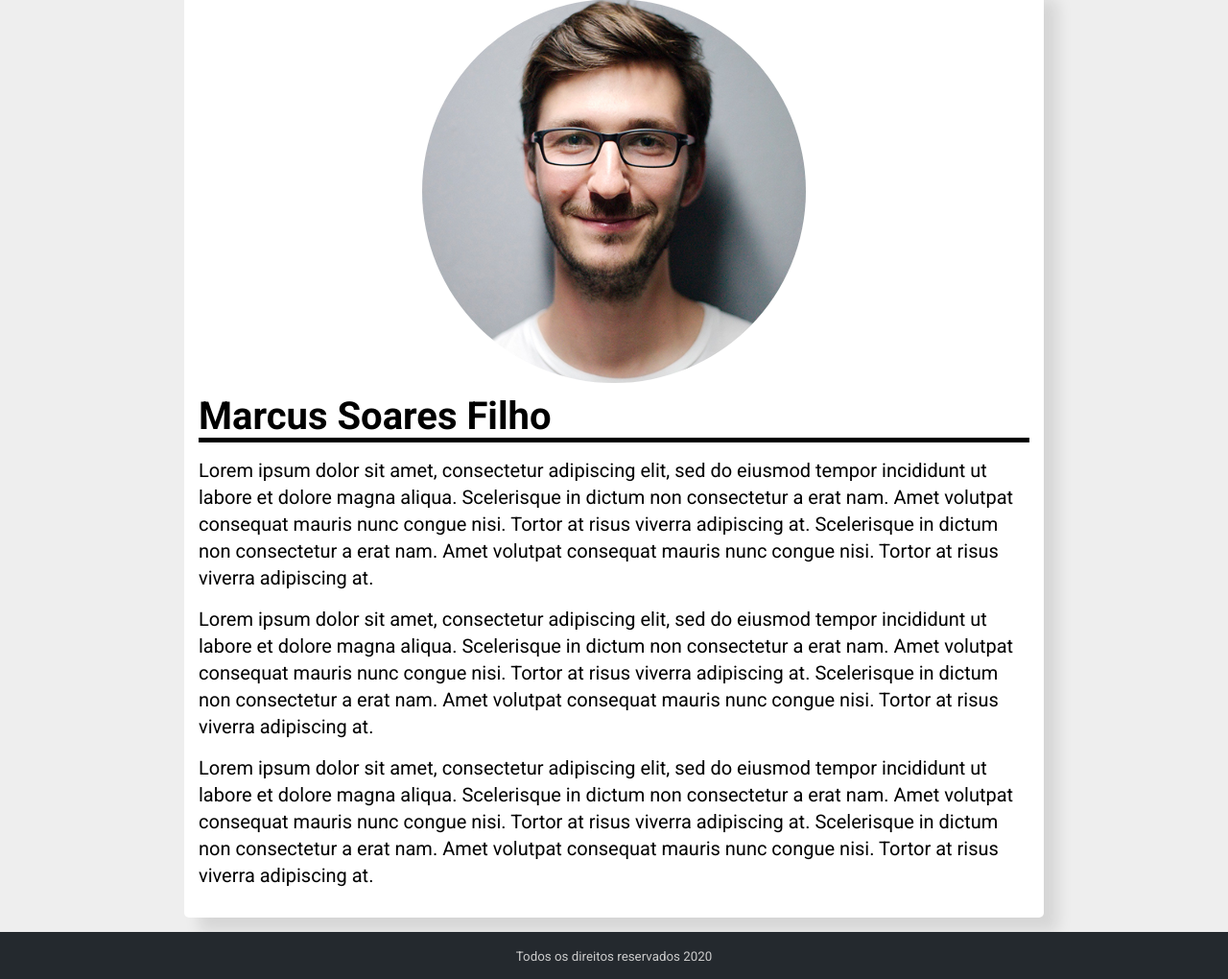
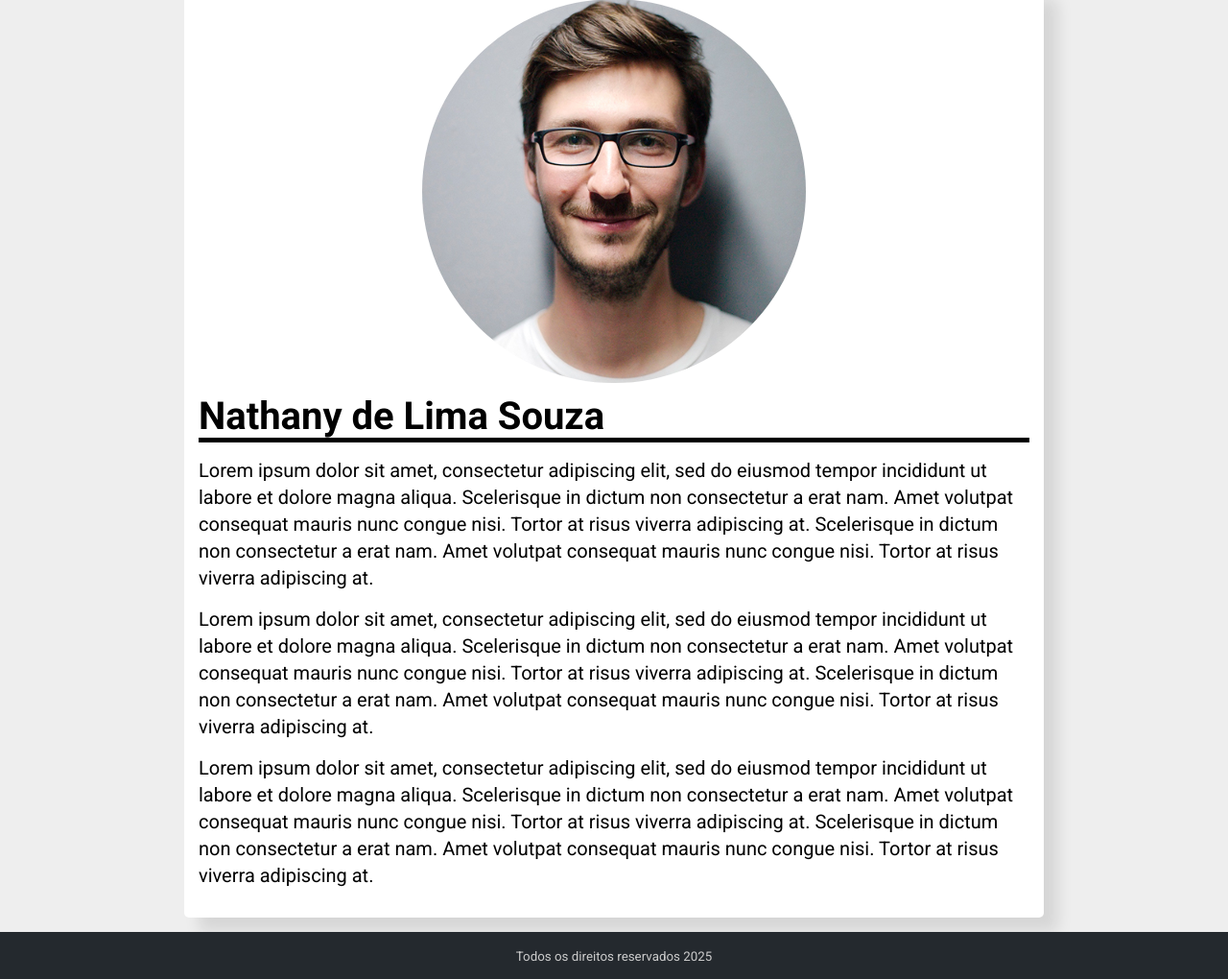
Before and after one commit to NathanyLima/site, a plain HTML site: page docs/sobre.html in a window 1280 px wide. Shown: the part 151-1171 px from the top of the page at 96% size. Drawn offline with nearby package versions, Linux system fonts and the light colour scheme.

Commit message:
Update sobre.html

```diff
--- a/docs/sobre.html
+++ b/docs/sobre.html
@@ -47,7 +47,7 @@
                     </div>
                 </section>
                 <section class="texto">
-                    <h1 class="nome">Marcus Soares Filho</h1>
+                    <h1 class="nome">Nathany de Lima Souza </h1>
                     <p class="paragrafo">
                         Lorem ipsum dolor sit amet, consectetur adipiscing elit,
                         sed do eiusmod tempor incididunt ut labore et dolore
@@ -83,7 +83,7 @@
         </main>
 
         <footer>
-            <small>Todos os direitos reservados 2020</div>
+            <small>Todos os direitos reservados 2025</div>
         </footer>
     </body>
 
```
